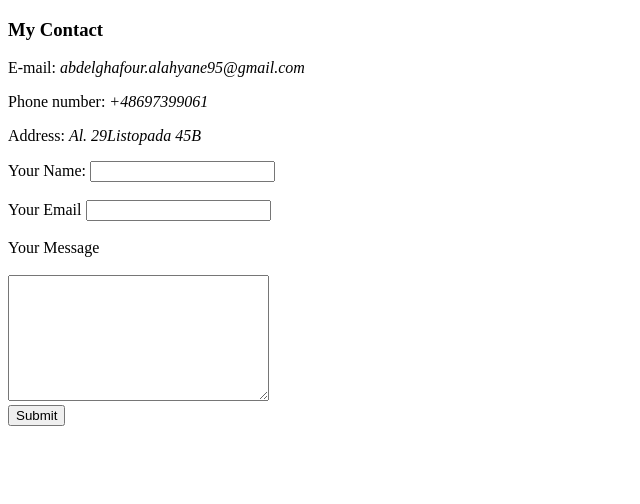
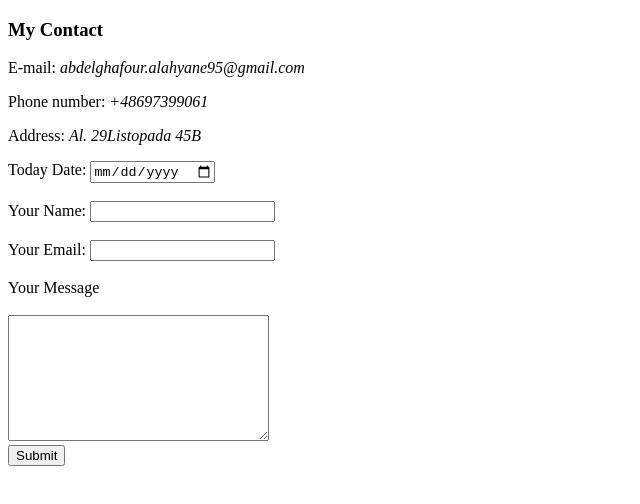
Before and after one commit to Abdelghafour48/Resume1, a plain HTML site: page My Contact.html in a window 1280 px wide. Shown: the whole page, without its empty margins (0-640 px from the left). Drawn offline with Linux system fonts and the light colour scheme.

Commit message:
Add files via upload

```diff
--- a/My Contact.html
+++ b/My Contact.html
@@ -10,9 +10,11 @@
     <p>Phone number: <em>+48697399061</em></p>
     <p>Address: <em>Al. 29Listopada 45B</em></p>
     <form class="" action="mailto:abdelghafour.alahyane95@gmail.com" method="post" enctype="text/plain">
+<label>Today Date:</label>
+      <input type="date" name="" value=""><br><br>
       <label>Your Name:</label>
       <input type="text" name="Your Name" value=""><br><br>
-      <label>Your Email</label>
+      <label>Your Email:</label>
 <input type="email" name="Your Email" value=""><br><br>
       <label>Your Message</label><br><br>
       <textarea name="Your Message" rows="8" cols="30"></textarea><br>
```
